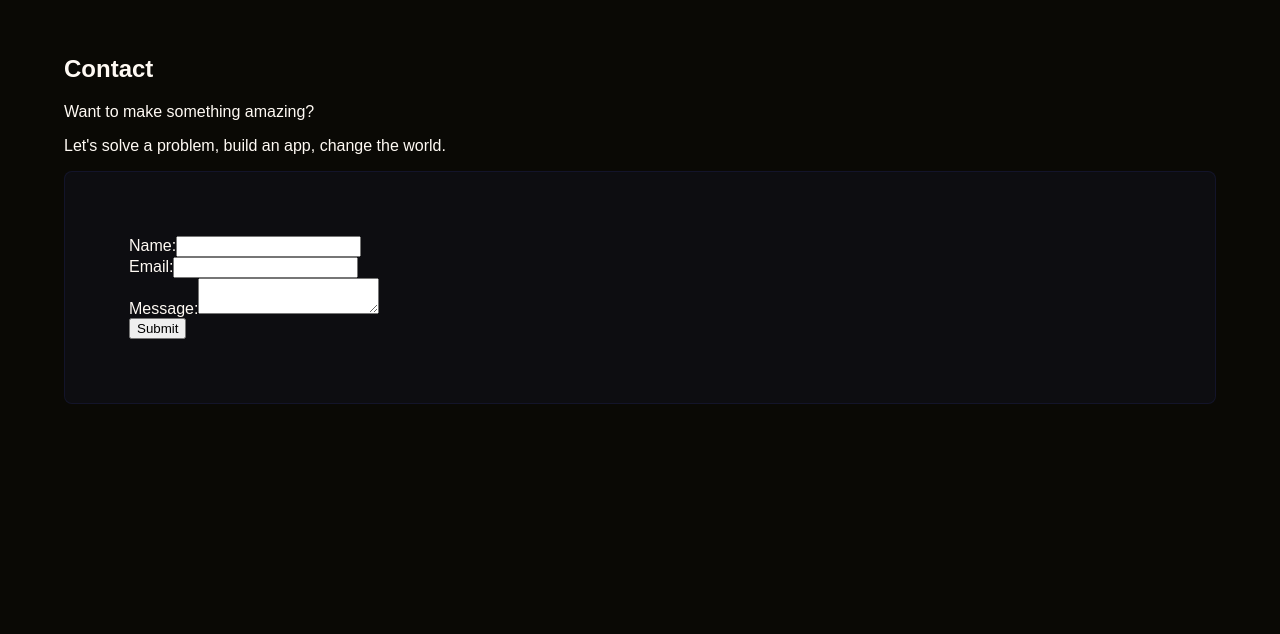
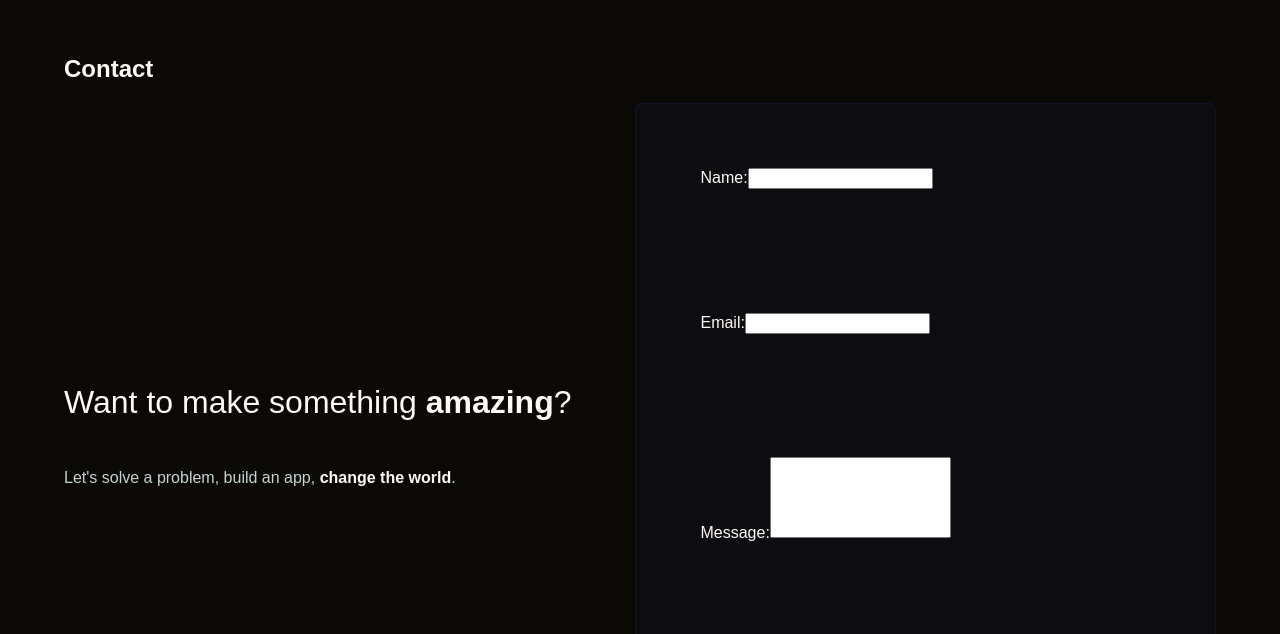
Before and after one commit to mccormickgriffin/griffin-mccormick-portfolio, a React (Create React App) app: page / in a window 1280 px wide. Shown: the part 2886-3520 px from the top of the page. Built offline with nearby package versions, Linux system fonts and the light colour scheme.

Commit message:
progress for styling contact section

```diff
--- a/src/components/Contact.jsx
+++ b/src/components/Contact.jsx
@@ -7,9 +7,9 @@ function Contact() {
     <section id={SECTION_IDS.CONTACT}>
       <h1>Contact</h1>
       <div className="contact-section-content">
-        <div>
-          <p>Want to make something amazing?</p>
-          <p>Let's solve a problem, build an app, change the world.</p>
+        <div className="contact-prompt">
+          <p>Want to make something <b>amazing</b>?</p>
+          <p>Let's solve a problem, build an app, <b>change the world</b>.</p>
         </div>
         <ContactForm />
       </div>
--- a/src/components/ContactForm.jsx
+++ b/src/components/ContactForm.jsx
@@ -42,7 +42,7 @@ const ContactForm = () => {
       <div>
         <label>
           Message:
-          <textarea value={message} onChange={handleMessageChange} />
+          <textarea rows={5} value={message} onChange={handleMessageChange} />
         </label>
       </div>
       <button type="submit">Submit</button>
--- a/src/styles/Contact.scss
+++ b/src/styles/Contact.scss
@@ -0,0 +1,29 @@
+@import "spacing";
+@import "colors";
+
+#contact {
+  display: flex;
+  flex-direction: column;
+}
+
+.contact-section-content {
+  flex-grow: 1;
+  display: flex;
+  gap: $padding-large;
+}
+
+.contact-prompt {
+  display: flex;
+  flex-direction: column;
+  justify-content: center;
+
+  p:first-child {
+    font-size: xx-large;
+  }
+  p:last-child {
+    color: $secondary;
+    b {
+      color: $text;
+    }
+  }
+}
--- a/src/styles/ContactForm.scss
+++ b/src/styles/ContactForm.scss
@@ -2,9 +2,20 @@
 @import "spacing";
 
 .contact-form {
+    flex-grow: 1;;
     border-radius: 8px;
     border: 1px solid rgba($color: $primary, $alpha: .1);
     background-color: rgba($primary, .05);
     padding: $padding-large;
+    display: flex;
+    flex-direction: column;
+    justify-content: space-between;
+
+
+    textarea {
+        resize: none;
+
+        // TO DO: add custom scrollbar
+    }
 
 }
```
